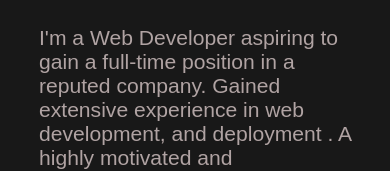
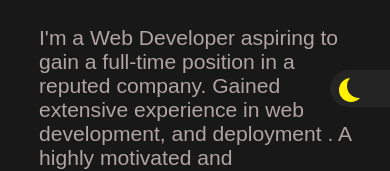
Before and after one commit to yash-mandlekar/portfolio, a React (Create React App) app: page / in a window 390 px wide. Shown: the part 521-692 px from the top of the page. Built offline with nearby package versions, Linux system fonts and the light colour scheme.

Commit message:
updating

```diff
--- a/src/Components/Home/home.css
+++ b/src/Components/Home/home.css
@@ -243,23 +243,6 @@
   .yashicons i {
     font-size: 4.5vmax;
   }
-  .darkmode {
-    width: 100%;
-    height: 100%;
-    display: flex;
-    justify-content: center;
-    align-items: center;
-    margin-top: 1vmax;
-  }
-  .switch {
-    right: 0;
-    bottom: 0;
-    font-size: 17px;
-    position: relative;
-    display: inline-block;
-    width: 5.5em;
-    height: 2.2em;
-  }
   .container {
     font-size: 3.5vmax;
   }
--- a/src/miniComp/mini.css
+++ b/src/miniComp/mini.css
@@ -1,6 +1,6 @@
 .darkmode {
   right: 60px;
-  top: 70%;
+  top: 70vh;
   position: fixed;
 }
 /* The switch - the box around the slider */
```
